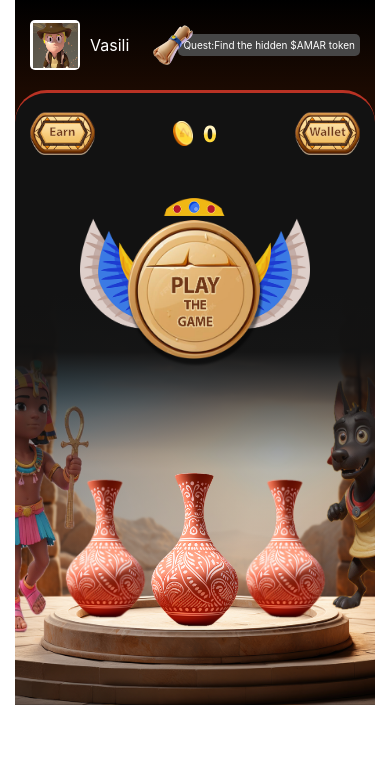
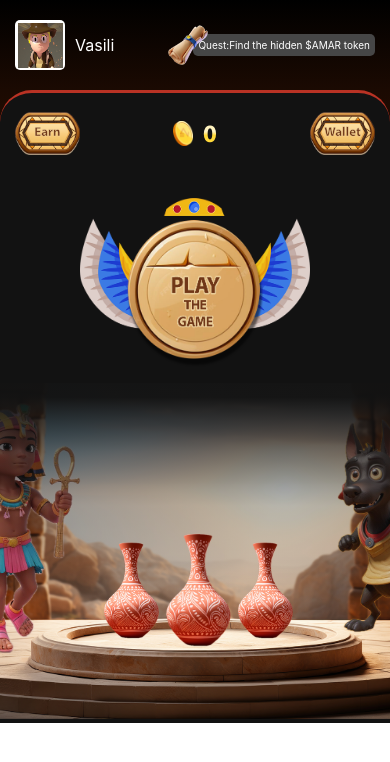
Before and after one commit to keyng-david/mini-app, a React (Create React App) app in the folder client/: page / in a window 390 px wide. Shown: the top 762 px of the page. Built offline with nearby package versions, Linux system fonts and the light colour scheme.

Commit message:
update responsive

```diff
--- a/client/src/pages/Home.js
+++ b/client/src/pages/Home.js
@@ -1,5 +1,5 @@
 import React, { useEffect, useState } from "react";
-import background from '../assets/images/background.png'
+import background from "../assets/images/background.png";
 import {} from // useNavigation
 "react-router-dom";
 
@@ -8,9 +8,9 @@ import amar_token from "../assets/images/amarIcon.png";
 import Hide from "../assets/images/logo.png";
 import scroll from "../assets/images/quest.png";
 import Btn from "../components/Btn";
-import profile from "../assets/images/profile.png"
-const log =console.log;
-function FirstPage(props) {
+import profile from "../assets/images/profile.png";
+const log = console.log;
+function Homepage(props) {
   const [holdClick, setHoldClick] = useState(false);
   const [droped, setDroped] = useState(false);
   const [result, setResult] = useState(false);
@@ -18,17 +18,17 @@ function FirstPage(props) {
   const [choose, setChoose] = useState(false);
   const [shuffling, setShuffling] = useState(false);
   // const [scores, setScores] = useState(0);
-  let score = parseInt(localStorage.getItem('score'))||0;
+  let score = parseInt(localStorage.getItem("score")) || 0;
 
   const choosed = (e) => {
-     setChoose(true)
+    setChoose(true);
     console.log(e.target.id, owner);
     if (parseInt(e.target.id) === owner) {
       // score = score + 1;
-      localStorage.setItem('score',(score+1).toString());
-      setResult(true)
+      localStorage.setItem("score", (score + 1).toString());
+      setResult(true);
     } else {
-      setResult(false)
+      setResult(false);
     }
   };
 
@@ -58,7 +58,7 @@ function FirstPage(props) {
     <div className="vase-img-small" style={{ left: "270px" }} id="cup_3"></div>,
   ];
 
-  let retrieveShuffle,retOwner,retrieveDrop;
+  let retrieveShuffle, retOwner, retrieveDrop;
   let temp, retrieveHold;
 
   const init = () => {
@@ -82,36 +82,38 @@ function FirstPage(props) {
   };
 
   const animation = () => {
-    if(holdClick) {return "coin_down 2s backwards"}
+    if (holdClick) {
+      return "coin_down 2s backwards";
+    }
     // else if(result&&choose) return "coin_catch 2s backwards"
     // else if(!result&&choose) return "coin_lost 2s backwards"
-    else return ""
-  }
+    else return "";
+  };
   const clickHide = () => {
     setHoldClick(true);
-  }
+  };
   useEffect(() => {
-      console.log("holdclick");
-      setChoose(false);
-      if (holdClick)retrieveShuffle = setTimeout(() => setShuffling(true), 2500);
-
-    }, [holdClick]);
+    console.log("holdclick");
+    setChoose(false);
+    if (holdClick) retrieveShuffle = setTimeout(() => setShuffling(true), 2500);
+  }, [holdClick]);
 
   useEffect(() => {
     if (owner == 0) setResult(false);
   }, [owner]);
   useEffect(() => {
-    log('droped',{choose,droped})
-    if (!droped&&choose) {
+    log("droped", { choose, droped });
+    if (!droped && choose) {
       setHoldClick(false);
-      }
-      }, [droped,choose]);
-  useEffect(()=>{
-    log('choose')
-    if(choose)setDroped(false);
-
-  },[choose])
-  useEffect(()=>{if(shuffling)setDroped(true)},[shuffling])
+    }
+  }, [droped, choose]);
+  useEffect(() => {
+    log("choose");
+    if (choose) setDroped(false);
+  }, [choose]);
+  useEffect(() => {
+    if (shuffling) setDroped(true);
+  }, [shuffling]);
   // useEffect(()=>{localStorage.setItem('score',`${scores}`)},[scores])
   useEffect(() => {
     clearTimeout(retrieveHold, retrieveDrop, retOwner);
@@ -121,14 +123,18 @@ function FirstPage(props) {
       <div className="info">
         <div className="info-avatar">
           <div className="info-avatar-imgbox">
-            <img style={{width:'90%', height:'90%'}} src={profile} alt="no profile" />
-            {console.log({holdClick})}
+            <img
+              style={{ width: "90%", height: "90%" }}
+              src={profile}
+              alt="no profile"
+            />
+            {console.log({ holdClick })}
           </div>
           <div className="info-avatar-text">Vasili</div>
         </div>
         <div className="info-quest">
           <div className="info-quest-text" style={{ position: "relative" }}>
-            <img className="info-quest-img" src={scroll} alt="no quest"/>
+            <img className="info-quest-img" src={scroll} alt="no quest" />
             Quest:Find the hidden $AMAR token
           </div>
         </div>
@@ -137,42 +143,35 @@ function FirstPage(props) {
         <div className="panel">
           <Btn title="Earn" url="/earn" />
           <div className="panel-score">
-            <img src={amar_token} className="panel-score-img" alt="no img"/>
-            <div className="panel-score-text">
-              {score}
-              </div>
+            <img src={amar_token} className="panel-score-img" alt="no img" />
+            <div className="panel-score-text">{score}</div>
           </div>
           <Btn title="Wallet" url="/wallet" />
         </div>
         <div className="hide">
           <img
-            className={droped?"disabled-hide-img":"hide-img"}
+            className={droped ? "disabled-hide-img" : "hide-img"}
             src={Hide}
-            onClick={clickHide }
+            onClick={clickHide}
             alt="no img"
           />
         </div>
-        <div className="vase-coin">
-          <div
-            className="coin"
-            style={{
-              animation: animation()
-            }}
-          >
-            <div id="coin"></div>
+        <div style={{ position: "relative", marginTop: "-50px" }}>
+          <img src={background} className="backImg" />
+          <div style={{ position: "absolute", inset: 0 }}>
+            <div className="hhh">
+              {/* <div style={{position: "absolute",height:'44%',width:'28%',bottom:'18%',left:'33%',zIndex:'1'}}> */}
+              <div className="vase">{handle()}</div>
+            </div>
           </div>
-          <div className="vase">{handle()}</div>
         </div>
       </div>
       {/* <div className="background">
          <img className="human" src={human}/>
         <img className='dog' src={dog}/>
       </div> */}
-      {/* <div style={{position:'relative'}}>
-        <img src={background} className="backImg"/>
-      </div> */}
     </div>
   );
 }
 
-export default FirstPage;
+export default Homepage;
--- a/client/src/pages/styles.css
+++ b/client/src/pages/styles.css
@@ -17,7 +17,7 @@
     position: relative;
     min-width: 360px;
     /* min-height: 750px; */
-    max-width: 360px;
+    max-width: 570px;
     margin:auto;
 }
 
@@ -125,7 +125,7 @@
     height: 200px;
     z-index: 1;
     margin: 10px 0;
-    /* background-color: rgba(18, 18, 18, 1); */
+    background-Image: linear-gradient(to bottom,rgb(18, 18, 18, 1),rgb(18,18,18,1));
 }
 .hide-img:active{
     opacity: 0.8;
@@ -148,34 +148,36 @@
     width: 100%;
     /* height: 55%; */
     /* position: absolute; */
-    background-image: linear-gradient(to bottom, rgba(18, 18, 18, 1), rgba(18, 18, 18, 0.9855), rgba(18, 18, 18, 0.6),rgba(18, 18, 18, 0.3),rgba(18, 18, 18, 0.2),rgba(18, 18, 18, 0),rgb(54, 51, 51,0), rgba(255, 255, 255, 0)),url(../assets/images/background.png);
+    /* background-image: linear-gradient(to bottom, rgba(18, 18, 18, 1), rgba(18, 18, 18, 0.9855), rgba(18, 18, 18, 0.6),rgba(18, 18, 18, 0.3),rgba(18, 18, 18, 0.2),rgba(18, 18, 18, 0),rgb(54, 51, 51,0), rgba(255, 255, 255, 0)),url(../assets/images/background.png); */
     background-repeat: no-repeat;
-    background-size: contain,100% 100%;
+    background-size: contain;/*,100% 100%;*/
     /* bottom: 0; */
     z-index: 0;
 
 }
-.vase{
+/* .vase{
         display: flex;
         width: 100%;
         justify-content: center;
         align-items: flex-end;
         margin-top: 176px;
         z-index: 1;
-}
+} */
 .vase-coin{
+
     background-image: linear-gradient(to bottom, rgba(18, 18, 18, 1), rgba(18, 18, 18, 0.9855), rgba(18, 18, 18, 0.6),rgba(18, 18, 18, 0.3),rgba(18, 18, 18, 0.2),rgba(18, 18, 18, 0),rgb(54, 51, 51,0), rgba(255, 255, 255, 0)),url(../assets/images/background.png);
     background-repeat: no-repeat;
     background-size: contain,100% 100%;
     margin-top: -100px;
 }
-/* .backImg{
+.backImg{
     width:100%;
+    z-index: 0;
      height: 100%;
-    position:absolute;
+    /* position:absolute;
     bottom:0;
-    margin-bottom:-66px;
-} */
+    margin-bottom:-66px; */
+}
  .vase-img-big:hover,
  .vase-img-small:hover{
     border-radius: 30px;
@@ -185,35 +187,47 @@
     /* background-color: #464646; */
     filter: brightness(150%);
  }
- /* .vase-img-big:active,
- .vase-img-small:active{
-    clip-path: polygon(0 0, 100% 0, 100% 70%, 50% 100%, 0 70%);
- } */
+/* -------------vase responsive---------------------- */
+.hhh{
+    position:relative;
+    height:100%;
+    background-image: linear-gradient(to bottom, rgba(18, 18, 18, 1), rgba(18, 18, 18, 0.9855), rgba(18, 18, 18, 0.6),rgba(18, 18, 18, 0.3),rgba(18, 18, 18, 0.2),rgba(18, 18, 18, 0),rgb(54, 51, 51,0), rgba(255, 255, 255, 0))
+}
+ .vase{
+    position: absolute;
+    height: 44%;
+    bottom: 13%;
+    left: 26%;
+    display: flex;
+    width: 50%;
+    justify-content: center;
+    align-items: center;
+    z-index: 1;
+}
+.vase-img-big{
+    width:60%;
+    height:70%;
+    z-index: 1;
 
-.vase-img-big{
-    /* position: absolute; */
-    width:95px;
-    height:160px;
-    margin-bottom: 76px;
-    /* bottom: 75px; */
     background-image: url(../assets/images/vase.png);
     background-position: center;
     background-size: contain;
     background-repeat: no-repeat;
-    z-index: 1;
+
 }
 .vase-img-small{
-    /* position:absolute; */
-    margin-bottom:82px;
-    width:85px;
-    height:150px;
-    /* bottom: 75px; */
+    width:50%;
+    height:60%;
+    z-index: 1;
+
     background-image: url(../assets/images/vase.png);
     background-position: center;
     background-size: contain;
     background-repeat: no-repeat;
-    z-index: 1;
 }
+
+/* --------------------------------------------------- */
+
 .panel{
     display:flex;
     justify-content : space-between;
@@ -303,7 +317,7 @@
     } */
     100% {
         opacity: 0;
-        bottom: 10%;
+        bottom: 20%;
         /* transform: rotateX(360deg); */
     }
 }
@@ -435,7 +449,7 @@
     100% {
     }
   }
-  @media screen and (max-width: 519px) {
+  @media screen and (max-width: 560px) {
     .panel-score-img{
         width:20px;
         height:25px;
@@ -458,4 +472,18 @@
         justify-content : space-between;
         align-items: center;
     }
+    .home{
+        display: flex;
+        flex-direction: column;
+        /* height: 880px;
+        width:460px; */
+        width: 100%;
+        /* height: 100vh; */
+        background-image: linear-gradient(180deg, #000000,#1b0a02,#2c0f02,#3e1503, #642002,#642002,#642002,#642002,#642002);
+        position: relative;
+        /* min-width: 360px; */
+        /* min-height: 750px; */
+        /* max-width: 360px; */
+        /* margin:auto; */
+    }
   }
```
